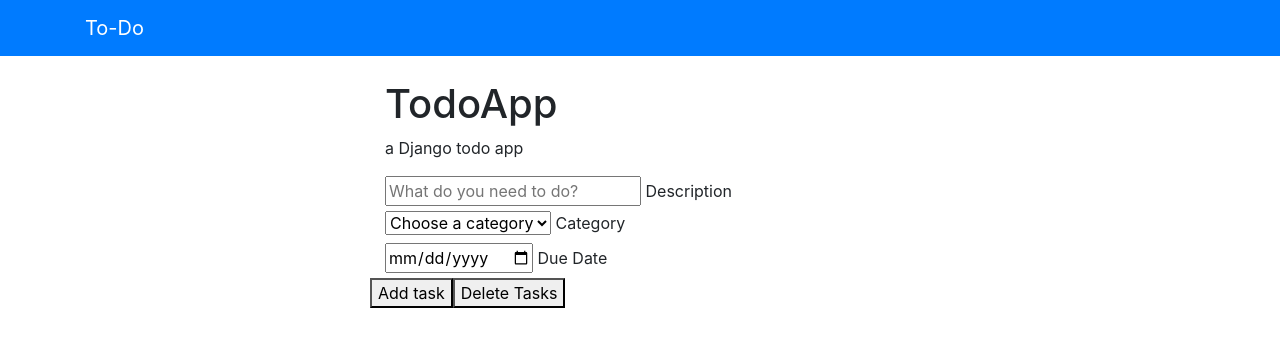
After one commit to IgorAtlic/DjangoProjekat2, a Django app: page /app/todo/ in a window 1280 px wide. The commit adds this page. Shown: the top 347 px of the page. Run offline with Django 3.2, Linux system fonts and the light colour scheme; data that the repository does not hold is empty; some libraries are stand-ins or nearby versions.

Commit message:
login i register

```diff
--- a/projekat/app/urls.py
+++ b/projekat/app/urls.py
@@ -1,7 +1,10 @@
 from django.urls import path
 
 from . import views
-
+app_name = 'app'
 urlpatterns = [
     path('', views.index, name='index'),
+    path('todo/', views.todo, name= 'todo'),
+    path('register/', views.register, name='register'),
+
 ]
--- a/projekat/app/views.py
+++ b/projekat/app/views.py
@@ -1,9 +1,54 @@
 from django.template import loader
 from django.http import HttpResponse, HttpResponseRedirect
-from django.shortcuts import get_object_or_404, render
+from django.contrib.auth.decorators import login_required, permission_required
+from django.shortcuts import get_object_or_404, render, redirect
 from django.urls import reverse
+from django.contrib.auth.forms import UserCreationForm
+from django.contrib.auth import authenticate, login
+
+from .models import TodoList, Category
+
+
+def index(request):
+  if not request.user.is_authenticated:
+    return render(request, 'app/index.html')
+  else:
+    return redirect('todo/')
 
 
 
-def index(request):
-  return render(request, 'app/index.html')
+def register(request):
+    if request.method == 'POST':
+        form = UserCreationForm(request.POST)
+
+        if form.is_valid():
+            form.save()
+            username = form.cleaned_data['username']
+            password = form.cleaned_data['password1']
+            user = authenticate(username=username, password=password)
+            login(request, user)
+            return redirect('index')
+    else:
+        form = UserCreationForm()
+
+    context = {'form' : form}
+    return render(request, 'registration/register.html', context)
+
+def todo(request):
+  todos = TodoList.objects.all()  # quering all todos with the object manager
+  categories = Category.objects.all()  # getting all categories with object manager
+  if request.method == "POST":  # checking if the request method is a POST
+    if "taskAdd" in request.POST:  # checking if there is a request to add a todo
+      title = request.POST["description"]  # title
+      date = str(request.POST["date"])  # date
+      category = request.POST["category_select"]  # category
+      content = title + " -- " + date + " " + category  # content
+      Todo = TodoList(title=title, content=content, due_date=date, category=Category.objects.get(name=category))
+      Todo.save()  # saving the todo
+      return redirect("/")  # reloading the page
+    if "taskDelete" in request.POST: #checking if there is a request to delete a todo
+      checkedlist = request.POST["checkedbox"]  # checked todos to be deleted
+      for todo_id in checkedlist:
+        todo = TodoList.objects.get(id=int(todo_id))  # getting todo id
+        todo.delete()  # deleting todo
+  return render(request, "app/todo.html", {"todos": todos, "categories": categories})
--- a/projekat/projekat/settings.py
+++ b/projekat/projekat/settings.py
@@ -125,3 +125,5 @@
 # https://docs.djangoproject.com/en/3.1/howto/static-files/
 
 STATIC_URL = '/static/'
+
+LOGIN_REDIRECT_URL = '/app/'
--- a/projekat/projekat/urls.py
+++ b/projekat/projekat/urls.py
@@ -18,5 +18,6 @@
 
 urlpatterns = [
     path('admin/', admin.site.urls),
-    path('', include('app.urls'))
+    path('acc/', include('django.contrib.auth.urls')),
+    path('app/', include('app.urls'))
 ]
--- /dev/null
+++ b/projekat/templates/app/todo.html
@@ -0,0 +1,45 @@
+{% extends 'base.html' %}
+{% block content %}
+
+<div django-app="TaskManager">
+    <div class="container">
+            <div class="content">
+            <h1>TodoApp</h1>
+            <p class="tagline">a Django todo app</p>
+            <form action="" method="post">
+            {% csrf_token %} <!-- csrf token for basic security -->
+                <div class="inputContainer">
+                    <input type="text" id="description" class="taskName" placeholder="What do you need to do?" name="description" required>
+                    <label for="description">Description</label>
+                </div>
+                <div class="inputContainer half last">
+                    <i class="fa fa-caret-down selectArrow"></i>
+                    <select id="category" class="taskCategory" name="category_select">
+                    <option class="disabled" value="">Choose a category</option>
+                    {% for category in categories %}
+                        <option class="" value="{{ category.name }}" name="{{ category.name }}">{{ category.name }}</option>
+                    {% endfor %}
+                    </select>
+                    <label for="category">Category</label>
+                </div>
+                <div class="inputContainer half last right">
+                    <input type="date" id="dueDate" class="taskDate" name="date">
+                    <label for="dueDate">Due Date</label>
+                </div>
+                <div class="row">
+                    <button class="taskAdd" name="taskAdd" type="submit"><i class="fa fa-plus icon"></i>Add task</button>
+                    <button class="taskDelete" name="taskDelete" formnovalidate="" type="submit" onclick="$('input#sublist').click();"><i class="fa fa-trash-o icon"></i>Delete Tasks</button>
+                </div>            <ul class="taskList">
+            {% for todo in todos %} <!-- django template lang - for loop -->
+                <li class="taskItem">
+                    <input type="checkbox" class="taskCheckbox" name="checkedbox" id="{{ todo.id }}" value="{{ todo.id }}">
+                    <label for="{{ todo.id }}"><span class="complete-">{{ todo.title }}</span></label>
+                    <span class="category-{{ todo.category }}">{{ todo.category }}</span>
+                    <strong class="taskDate"><i class="fa fa-calendar"></i>{{ todo.created }} - {{ todo.due_date }}</strong>
+                </li>
+            {% endfor %}            </ul><!-- taskList -->
+            </form>
+            </div><!-- content --> </div><!-- container -->
+</div>
+
+{% endblock %}
--- a/projekat/templates/base.html
+++ b/projekat/templates/base.html
@@ -10,7 +10,7 @@
       integrity="sha384-ggOyR0iXCbMQv3Xipma34MD+dH/1fQ784/j6cY/iJTQUOhcWr7x9JvoRxT2MZw1T"
       crossorigin="anonymous"
     />
-    <title>Pollster {% block title %}{% endblock %}</title>
+    <title>Todo- {% block title %}{% endblock %}</title>
   </head>
   <body>
     <!-- NavBar -->
```
Also changed, not shown: projekat/templates/app/index.html (+2 -6 lines), projekat/templates/registration/logged_out.html (added, +10 -0 lines), projekat/templates/registration/login.html (added, +33 -0 lines), projekat/templates/registration/register.html (added, +17 -0 lines), projekat/app/forms.py (added).
